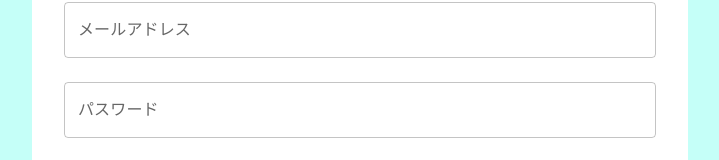
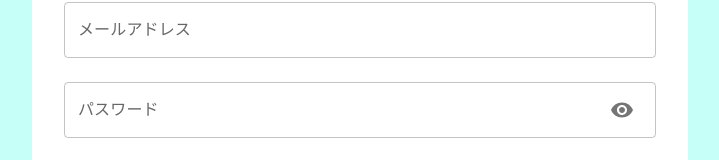
Before and after one commit to mrstnj/application_form_generator_app, a Next.js app in the folder project-frontend/: page /admin/admin_users/new in a window 1280 px wide. Shown: the part 288-448 px from the top of the page, without its empty margins (280-999 px from the left). Built offline with nearby package versions, Linux system fonts and the light colour scheme.

Commit message:
add: パスワードマスク機能

```diff
--- a/project-frontend/src/features/routes/admin_users/Form.tsx
+++ b/project-frontend/src/features/routes/admin_users/Form.tsx
@@ -9,12 +9,15 @@
   MenuItem,
   Grid,
   TextField,
-  FormHelperText
+  FormHelperText,
+  InputAdornment,
+  IconButton
 } from "@mui/material";
+import { Visibility, VisibilityOff } from "@mui/icons-material";
 import axios from "axios";
 import { useRouter } from 'next/navigation'
 import { useForm, Controller } from 'react-hook-form';
-import { useEffect, useState } from "react";
+import { useEffect, useState, MouseEvent } from "react";
 import SubmitButton from "@/components/button/SubmitButton";
 import BackButton from "@/components/button/BackButton";
 import Notification from "@/components/notification/Notification";
@@ -55,6 +58,7 @@
     message: '',
     valiant: 'info' as Valiant
   })
+  const [showPassword, setShowPassword] = useState(false);
   const handleOpenNotification = (message:string, valiant='error' as Valiant) =>{
     setNotification({
       open: true,
@@ -67,6 +71,12 @@
       ...prevNotification,
       open: false
     }));
+  };
+  const handleClickShowPassword = () => {
+    setShowPassword(!(showPassword))
+  }
+  const handleMouseDownPassword = (event: MouseEvent<HTMLButtonElement>) => {
+    event.preventDefault();
   };
 
   useEffect(() => {
@@ -213,6 +223,19 @@
                         label="現在のパスワード"
                         error={Boolean(errors.password)}
                         helperText={errors.password?.message}
+                        InputProps={{
+                          endAdornment: (
+                            <InputAdornment position="end">
+                              <IconButton
+                                aria-label="toggle password visibility"
+                                onClick={handleClickShowPassword}
+                                onMouseDown={handleMouseDownPassword}
+                              >
+                                {showPassword ? <VisibilityOff /> : <Visibility />}
+                              </IconButton>
+                            </InputAdornment>
+                          )
+                        }}
                       />}
                     />
                   </FormControl>
@@ -232,9 +255,23 @@
                     }}
                     render={({ field }) => <TextField
                       {...field}
+                      type={showPassword ? "text" : "password"}
                       label={is_new ? "パスワード" : "変更後のパスワード"}
                       error={Boolean(errors.password)}
                       helperText={errors.password?.message}
+                      InputProps={{
+                        endAdornment: (
+                          <InputAdornment position="end">
+                            <IconButton
+                              aria-label="toggle password visibility"
+                              onClick={handleClickShowPassword}
+                              onMouseDown={handleMouseDownPassword}
+                            >
+                              {showPassword ? <VisibilityOff /> : <Visibility />}
+                            </IconButton>
+                          </InputAdornment>
+                        )
+                      }}
                     />}
                   />
                 </FormControl>
```
